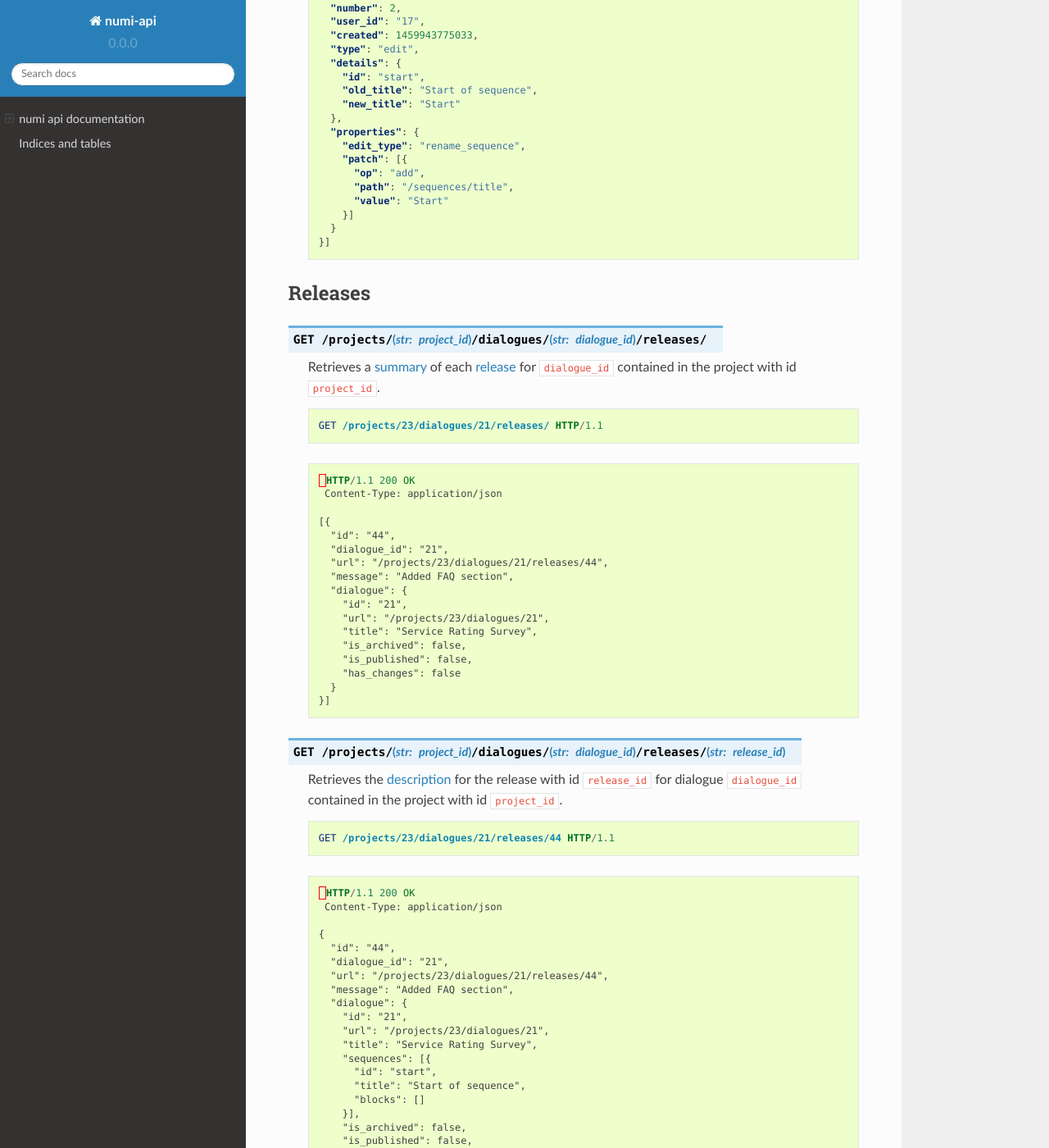
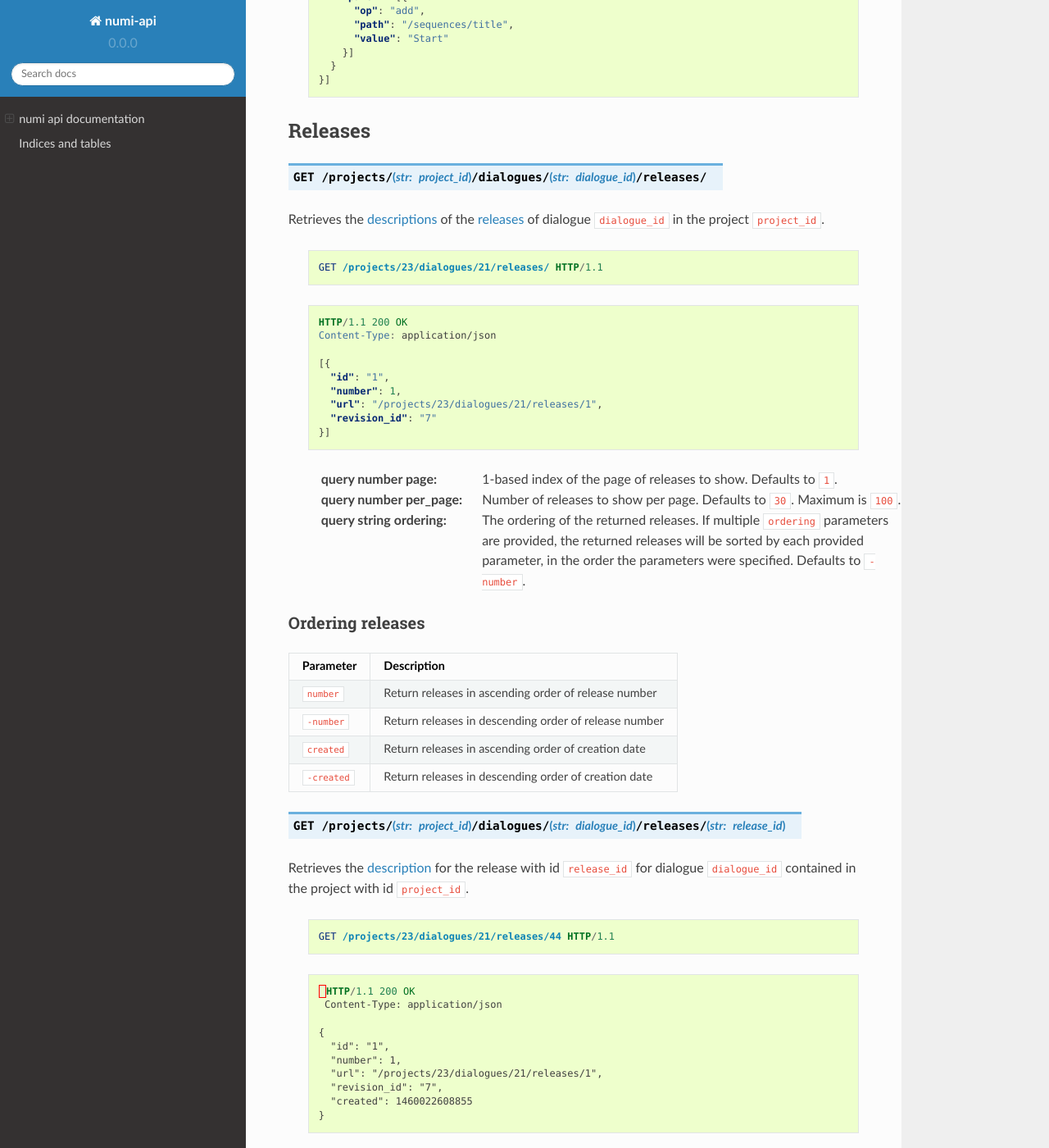
Before and after one commit to praekelt/numi-api, a Sphinx documentation site: the page built from docs/index.rst, in a window 1280 px wide and 1400 px high, scrolled down 13065 px. Shown: the whole window at 82% size. Built offline with Sphinx 7.4.7 and the Read the Docs theme 2.0.0, drawn with Linux system fonts in a browser that asks for light colours; some of the changed text lies outside the part shown.

Commit message:
Change schema and docs for release endpoints to use revisions

```diff
--- a/docs/index.rst
+++ b/docs/index.rst
@@ -187,6 +187,13 @@ Blocks
 ******
 A block is a single step to follow when interacting with the user. This step may be, for example, a screen asking the user a question, or a step not visible to the user, for example, registering the user with a service.
 
+.. _concepts-symbols:
+
+Symbols
+*******
+Symbols are used in a :ref:`Dialogue <concepts-dialogues>` data structure as programmatically-usable strings. Their main use is for identifying and referencing sequences, blocks and block types.
+
+
 .. _concepts-revisions:
 
 Revision
@@ -205,17 +212,11 @@ Revert
 ^^^^^^
 Reverts a dialogue's description back to its state at an earlier revision.
 
-.. _concepts-symbols:
-
-Symbols
-*******
-Symbols are used in a :ref:`Dialogue <concepts-dialogues>` data structure as programmatically-usable strings. Their main use is for identifying and referencing sequences, blocks and block types.
-
 .. _concepts-releases:
 
-Releases and publishing
-***********************
-Each time a dialogues's changes are published, the changed dialogue is recorded as a new release. The new release will be *made live*: any changes to the dialogue and its :ref:`sequences <concepts-sequences>` and :ref:`blocks <concepts-blocks>` will apply when end users interact with the dialogue.
+Releases
+********
+A release marks a point in a dialogue's history of revisions. End users will always interact with the most recently published release's corresponding dialogue description.
 
 
 Data Structures
@@ -281,14 +282,6 @@ Reverts
 .. literalinclude:: ../schemas/revision-revert.yml
   :language: yaml
 
-.. _data-dialogue-summaries:
-
-Dialogue Summaries
-~~~~~~~~~~~~~~~~~~
-
-.. literalinclude:: ../schemas/dialogue-summary.yml
-  :language: yaml
-
 .. _data-releases:
 
 Releases
@@ -297,14 +290,13 @@ Releases
 .. literalinclude:: ../schemas/release.yml
   :language: yaml
 
-.. _data-release-summaries:
+.. _data-dialogue-summaries:
 
-Release Summaries
-~~~~~~~~~~~~~~~~~
+Dialogue Summaries
+~~~~~~~~~~~~~~~~~~
 
-.. literalinclude:: ../schemas/release-summary.yml
+.. literalinclude:: ../schemas/dialogue-summary.yml
   :language: yaml
-
 
 .. TODO Projects endpoints
 
@@ -753,40 +745,56 @@ Releases
 
 .. http:get:: /projects/(str:project_id)/dialogues/(str:dialogue_id)/releases/
 
-  Retrieves a :ref:`summary <data-release-summaries>` of each :ref:`release
-  <concepts-releases>` for ``dialogue_id`` contained in the project with id
-  ``project_id``.
+Retrieves the :ref:`descriptions <data-releases>` of the :ref:`releases
+<concepts-releases>` of dialogue ``dialogue_id`` in the project ``project_id``.
 
   .. sourcecode:: http
 
-      GET /projects/23/dialogues/21/releases/ HTTP/1.1
+    GET /projects/23/dialogues/21/releases/ HTTP/1.1
 
   .. sourcecode:: http
 
-     HTTP/1.1 200 OK
-     Content-Type: application/json
+    HTTP/1.1 200 OK
+    Content-Type: application/json
 
     [{
-      "id": "44",
-      "dialogue_id": "21",
-      "url": "/projects/23/dialogues/21/releases/44",
-      "message": "Added FAQ section",
-      "dialogue": {
-        "id": "21",
-        "url": "/projects/23/dialogues/21",
-        "title": "Service Rating Survey",
-        "is_archived": false,
-        "is_published": false,
-        "has_changes": false
-      }
+      "id": "1",
+      "number": 1,
+      "url": "/projects/23/dialogues/21/releases/1",
+      "revision_id": "7"
     }]
 
+  :query number page:
+    1-based index of the page of releases to show. Defaults to ``1``.
+  :query number per_page:
+    Number of releases to show per page. Defaults to ``30``. Maximum is
+    ``100``.
+  :query string ordering:
+    The ordering of the returned releases. If multiple ``ordering`` parameters
+    are provided, the returned releases will be sorted by each provided
+    parameter, in the order the parameters were specified. Defaults to
+    ``-number``.
+
+Ordering releases
+~~~~~~~~~~~~~~~~~~
+
++--------------+------------------------------------------------------------+
+| Parameter    | Description                                                |
++==============+============================================================+
+| ``number``   | Return releases in ascending order of release number       |
++--------------+------------------------------------------------------------+
+| ``-number``  | Return releases in descending order of release number      |
++--------------+------------------------------------------------------------+
+| ``created``  | Return releases in ascending order of creation date        |
++--------------+------------------------------------------------------------+
+| ``-created`` | Return releases in descending order of creation date       |
++--------------+------------------------------------------------------------+
 
 .. http:get:: /projects/(str:project_id)/dialogues/(str:dialogue_id)/releases/(str:release_id)
 
-  Retrieves the :ref:`description <data-releases>` for the release with id
-  ``release_id`` for dialogue ``dialogue_id`` contained in the project with id
-  ``project_id``.
+Retrieves the :ref:`description <data-releases>` for the release with id
+``release_id`` for dialogue ``dialogue_id`` contained in the project with id
+``project_id``.
 
   .. sourcecode:: http
 
@@ -798,23 +806,11 @@ Releases
      Content-Type: application/json
 
     {
-      "id": "44",
-      "dialogue_id": "21",
-      "url": "/projects/23/dialogues/21/releases/44",
-      "message": "Added FAQ section",
-      "dialogue": {
-        "id": "21",
-        "url": "/projects/23/dialogues/21",
-        "title": "Service Rating Survey",
-        "sequences": [{
-          "id": "start",
-          "title": "Start of sequence",
-          "blocks": []
-        }],
-        "is_archived": false,
-        "is_published": false,
-        "has_changes": false
-      }
+      "id": "1",
+      "number": 1,
+      "url": "/projects/23/dialogues/21/releases/1",
+      "revision_id": "7",
+      "created": 1460022608855
     }
 
 If the release isn't found, a ``404`` response will be given. The response body's ``details`` object contains the ``id`` and ``dialogue_id`` given in the request.
@@ -833,91 +829,31 @@ If the release isn't found, a ``404`` response will be given. The response body'
        }
      }
 
-.. http:get:: /projects/(str:project_id)/dialogues/(str:dialogue_id)/releases/latest
-
-  Retrieves the :ref:`description <data-releases>` for the latest release with id
-  ``release_id`` for dialogue ``dialogue_id`` contained in the project with id
-  ``project_id``.
-
-  .. sourcecode:: http
-
-      GET /projects/23/dialogues/21/releases/latest HTTP/1.1
-
-  .. sourcecode:: http
-
-     HTTP/1.1 200 OK
-     Content-Type: application/json
-
-    {
-      "id": "44",
-      "dialogue_id": "21",
-      "url": "/projects/23/dialogues/21/releases/44",
-      "message": "Added FAQ section",
-      "dialogue": {
-        "id": "21",
-        "url": "/projects/23/dialogues/21",
-        "title": "Service Rating Survey",
-        "sequences": [{
-          "id": "start",
-          "title": "Start of sequence",
-          "blocks": []
-        }],
-        "is_archived": false,
-        "is_published": false,
-        "has_changes": false
-      }
-    }
-
-If the dialogue with the given id has no releases yet, a ``404`` response will be given. The response body's ``details`` object contains the ``dialogue_id`` given in the request:
-
-  .. sourcecode:: http
-
-     HTTP/1.1 404 Not Found
-     Content-Type: application/json
-
-     {
-       "type": "no_releases",
-       "message": "Dialogue 21 has no releases",
-       "details": {"dialogue_id": "21"}
-     }
-
 .. http:post:: /projects/(str:project_id)/dialogues/(str:dialogue_id)/releases/
 
 Creates a new release for dialogue ``dialogue_id`` under the project with the id ``project_id`` using the :ref:`description <data-releases>` given in the request body and returns the created releases's description, along with the generated release ``id`` field and ``url`` field for accessing the release description.
 
   .. sourcecode:: http
 
-     POST /projects/23/dialogues/21/releases/ HTTP/1.1
-     Content-Type: application/json
+    POST /projects/23/dialogues/21/releases/ HTTP/1.1
+    Content-Type: application/json
 
-     {
-       "message": "Added FAQ section"
-     }
+    {
+      "revision_id": "7"
+    }
 
   .. sourcecode:: http
 
-     HTTP/1.1 201 Created
-     Content-Type: application/json
+    HTTP/1.1 201 Created
+    Content-Type: application/json
 
-     {
-       "id": "44",
-       "dialogue_id": "21",
-       "url": "/projects/23/dialogues/21/releases/44",
-       "message": "Added FAQ section",
-       "dialogue": {
-         "id": "21",
-         "url": "/projects/23/dialogues/21",
-         "title": "Service Rating Survey",
-         "sequences": [{
-           "id": "start",
-           "title": "Start of sequence",
-           "blocks": []
-         }],
-         "is_archived": false,
-         "is_published": false,
-         "has_changes": false
-       }
-     }
+    {
+      "id": "1",
+      "number": 1,
+      "revision_id": "7",
+      "created": 1460022608855,
+      "url": "/projects/23/dialogues/21/releases/1"
+    }
 
 
 Indices and tables
```
Also changed, not shown: 2 other files.
